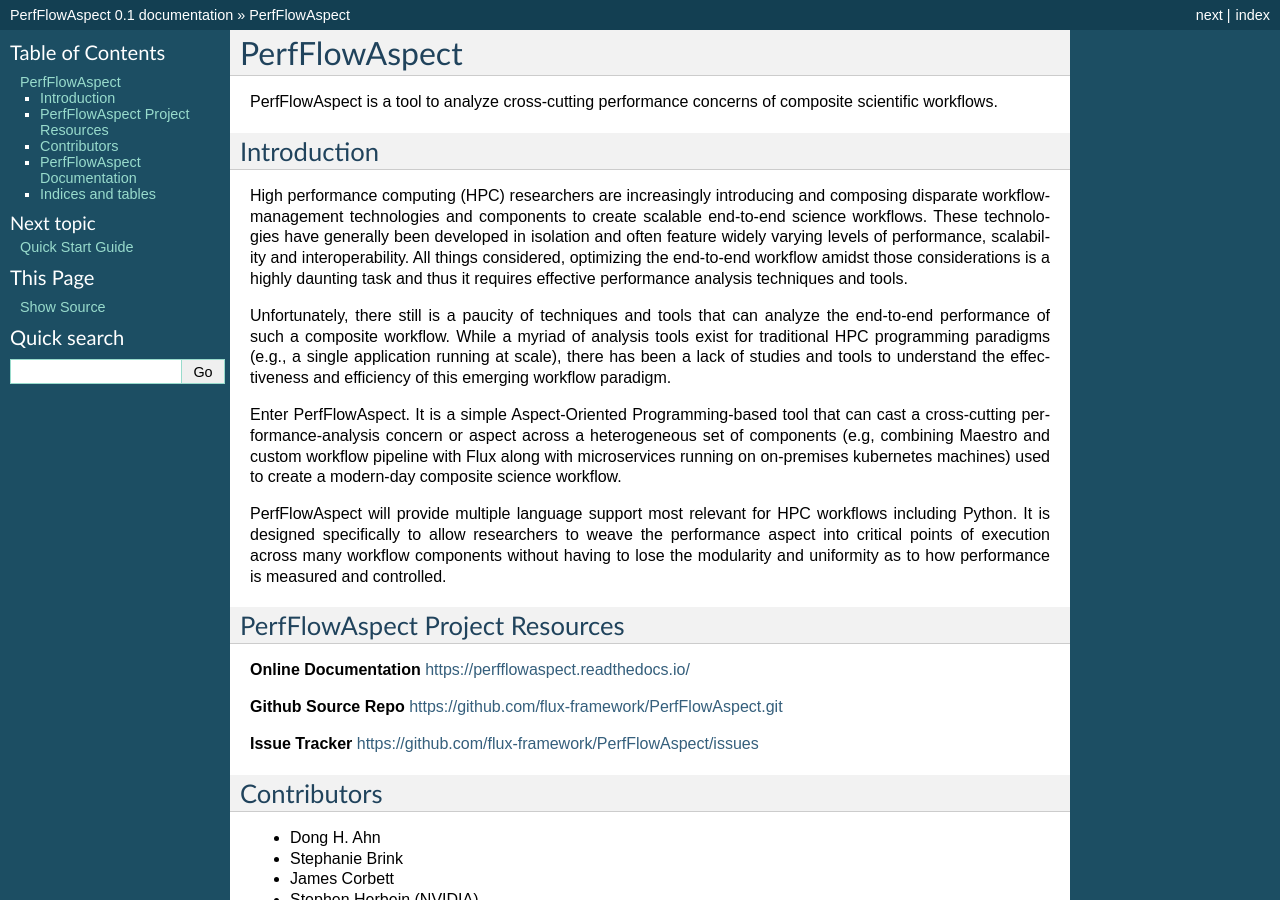
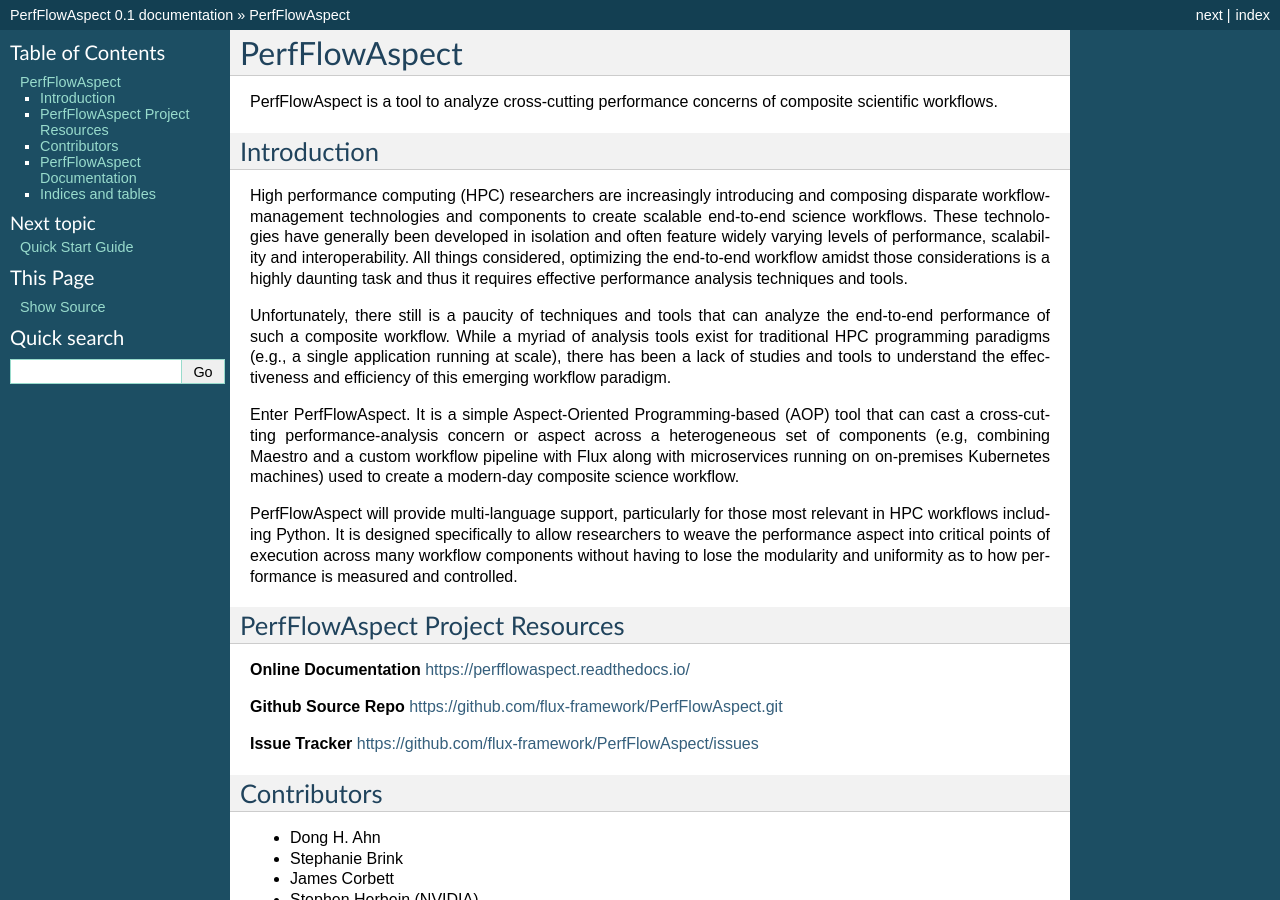
Before and after one commit to flux-framework/PerfFlowAspect, a Sphinx documentation site: the page built from docs/index.rst, in a window 1280 px wide and 900 px high. Built offline with Sphinx 7.4.7, drawn with Linux system fonts in a browser that asks for light colours; some of the changed text lies outside the part shown.

Commit message:
updates to index.rst
- text edit pass
- update author affiliation
- capitalize kubernetes

```diff
--- a/docs/index.rst
+++ b/docs/index.rst
@@ -30,17 +30,17 @@ single application running at scale), there has been a lack of studies and
 tools to understand the effectiveness and efficiency of this emerging workflow
 paradigm.
 
-Enter PerfFlowAspect. It is a simple Aspect-Oriented Programming-based tool
-that can cast a cross-cutting performance-analysis concern or aspect across a
-heterogeneous set of components (e.g, combining Maestro and custom workflow
-pipeline with Flux along with microservices running on on-premises kubernetes
-machines) used to create a modern-day composite science workflow.
+Enter PerfFlowAspect. It is a simple Aspect-Oriented Programming-based (AOP)
+tool that can cast a cross-cutting performance-analysis concern or aspect
+across a heterogeneous set of components (e.g, combining Maestro and a custom
+workflow pipeline with Flux along with microservices running on on-premises
+Kubernetes machines) used to create a modern-day composite science workflow.
 
-PerfFlowAspect will provide multiple language support most relevant for HPC
-workflows including Python. It is designed specifically to allow researchers to
-weave the performance aspect into critical points of execution across many
-workflow components without having to lose the modularity and uniformity as to
-how performance is measured and controlled.
+PerfFlowAspect will provide multi-language support, particularly for those most
+relevant in HPC workflows including Python. It is designed specifically to
+allow researchers to weave the performance aspect into critical points of
+execution across many workflow components without having to lose the modularity
+and uniformity as to how performance is measured and controlled.
 
 *********************************
  PerfFlowAspect Project Resources
```
Also changed, not shown: other parts of docs/index.rst (+1 -1 lines).
